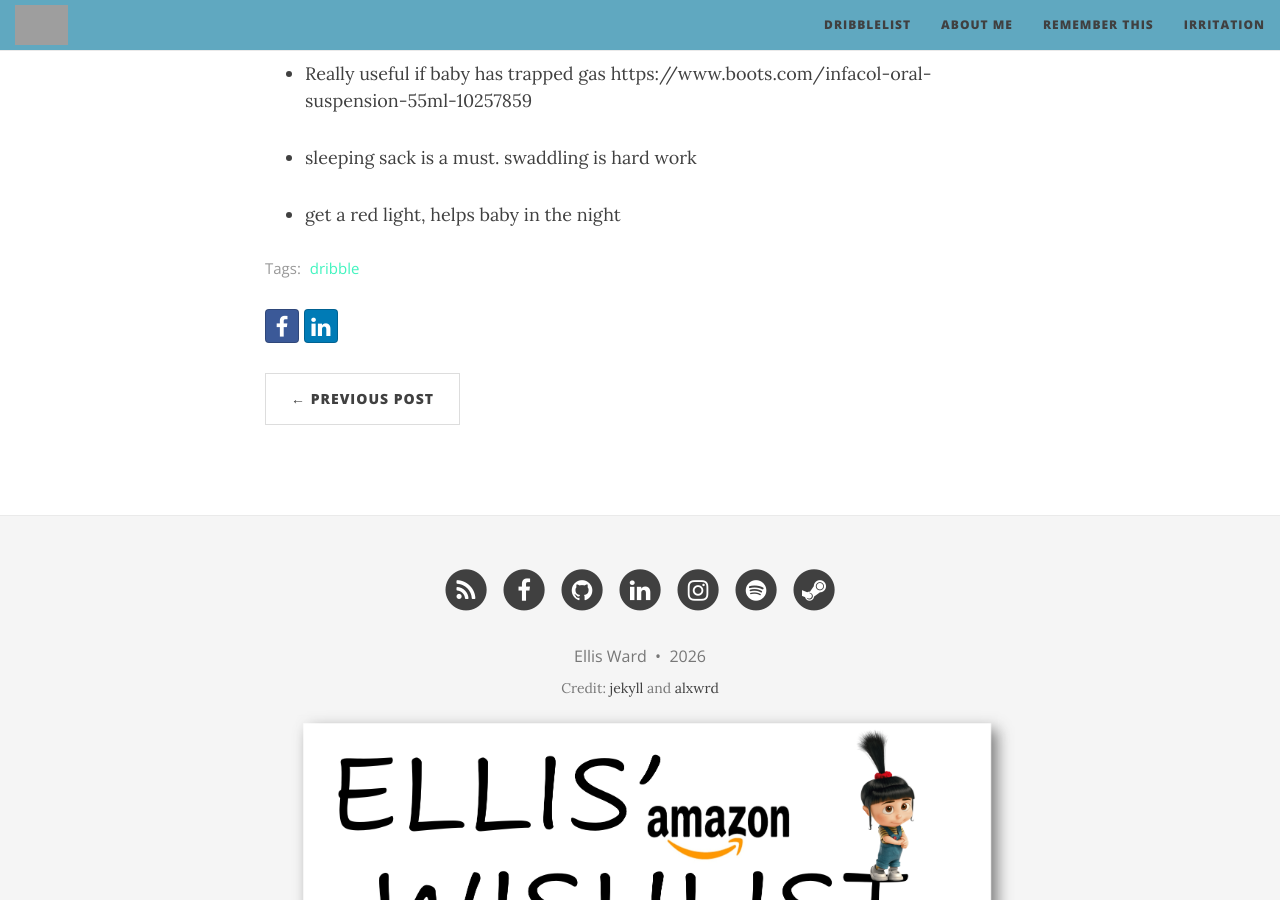
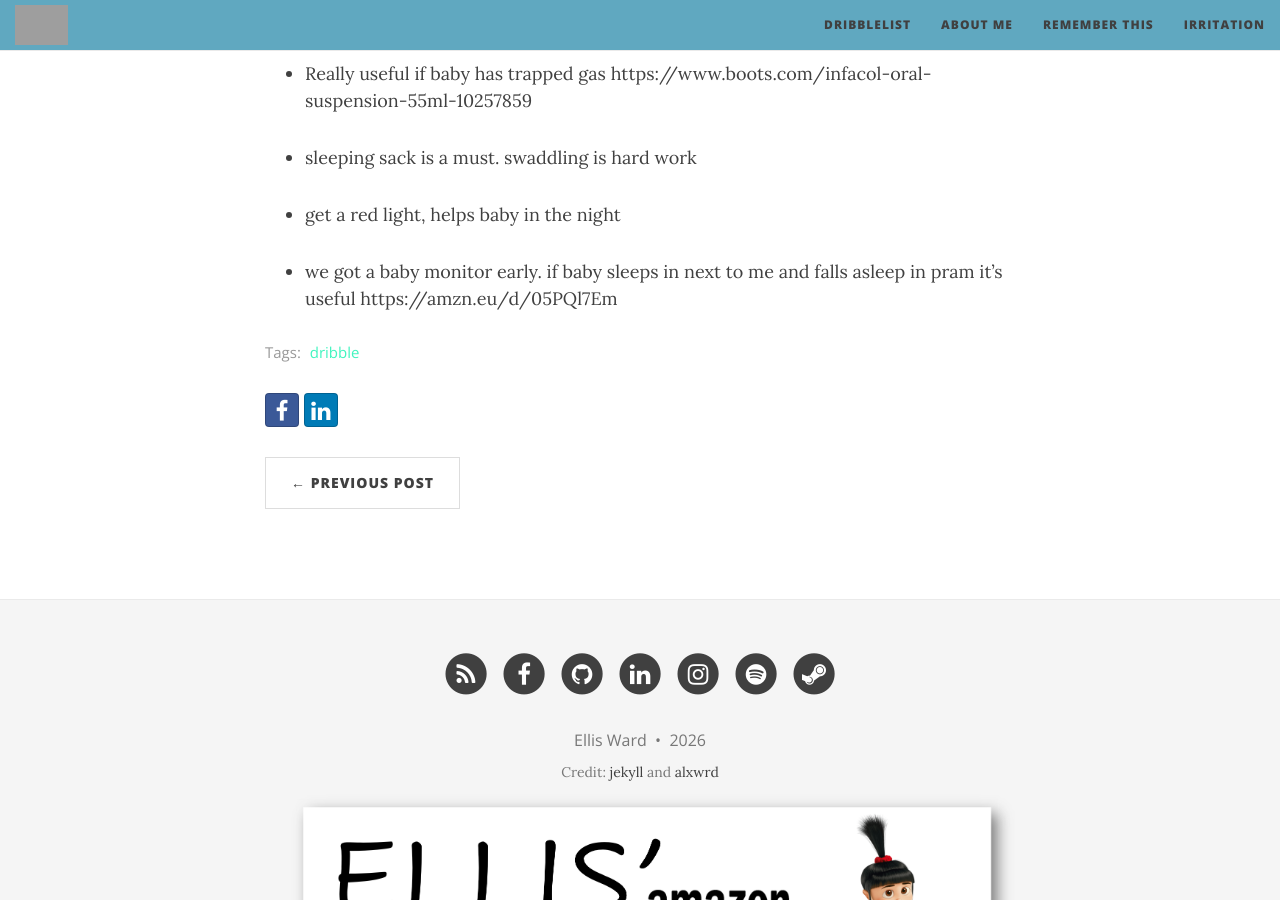
Before and after one commit to ellis-ward/ellis-ward.github.io, a Jekyll site: the page built from _posts/dribble/2026-05-31-adviceformypregnantfriends.md, in a window 1280 px wide and 900 px high, scrolled down 4393 px. Built offline with Jekyll 4.4.1, drawn with Linux system fonts in a browser that asks for light colours; nearby versions of some CDN libraries; grey boxes are pictures that could not be loaded.

Commit message:
Update 2026-05-31-adviceformypregnantfriends.md

```diff
--- a/_posts/dribble/2026-05-31-adviceformypregnantfriends.md
+++ b/_posts/dribble/2026-05-31-adviceformypregnantfriends.md
@@ -116,3 +116,5 @@ tags: dribble
 - sleeping sack is a must. swaddling is hard work
 
 -  get a red light, helps baby in the night
+
+- we got a baby monitor early. if baby sleeps in next to me and falls asleep in pram it's useful https://amzn.eu/d/05PQl7Em
```
